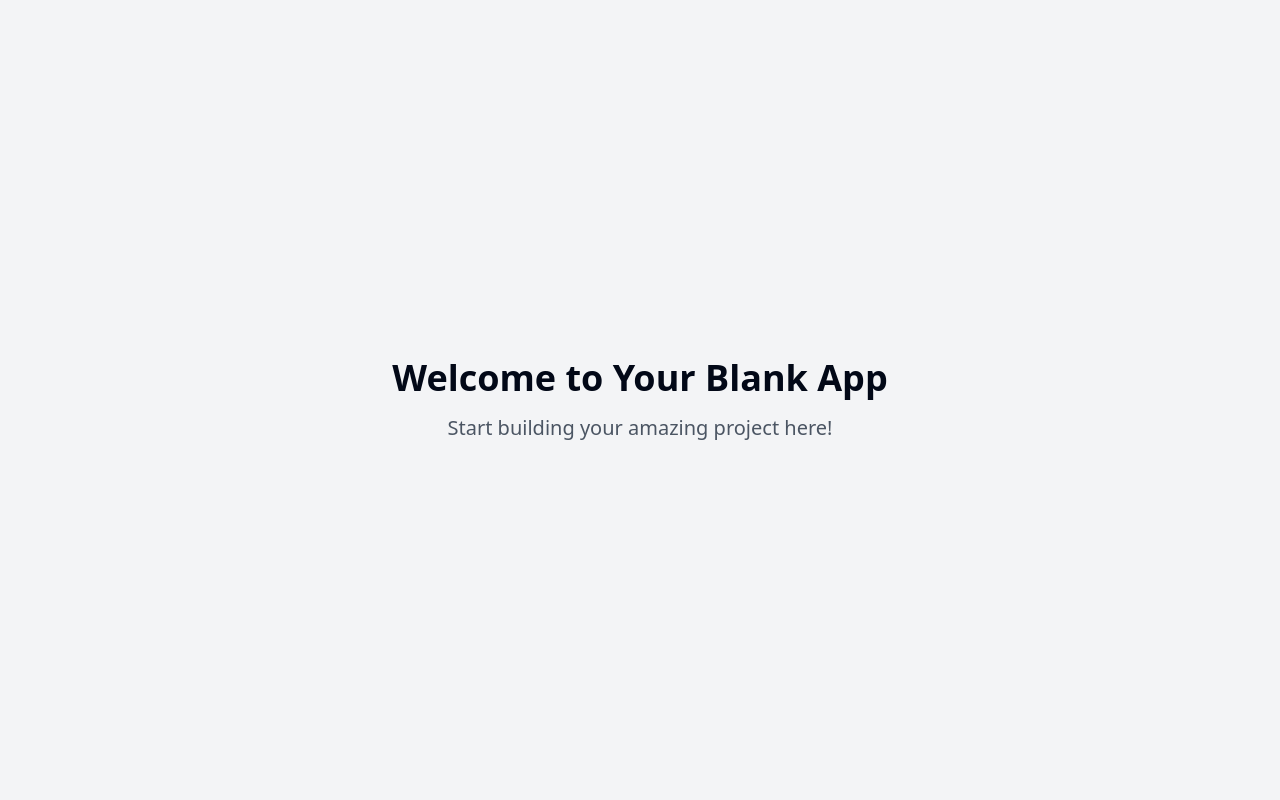
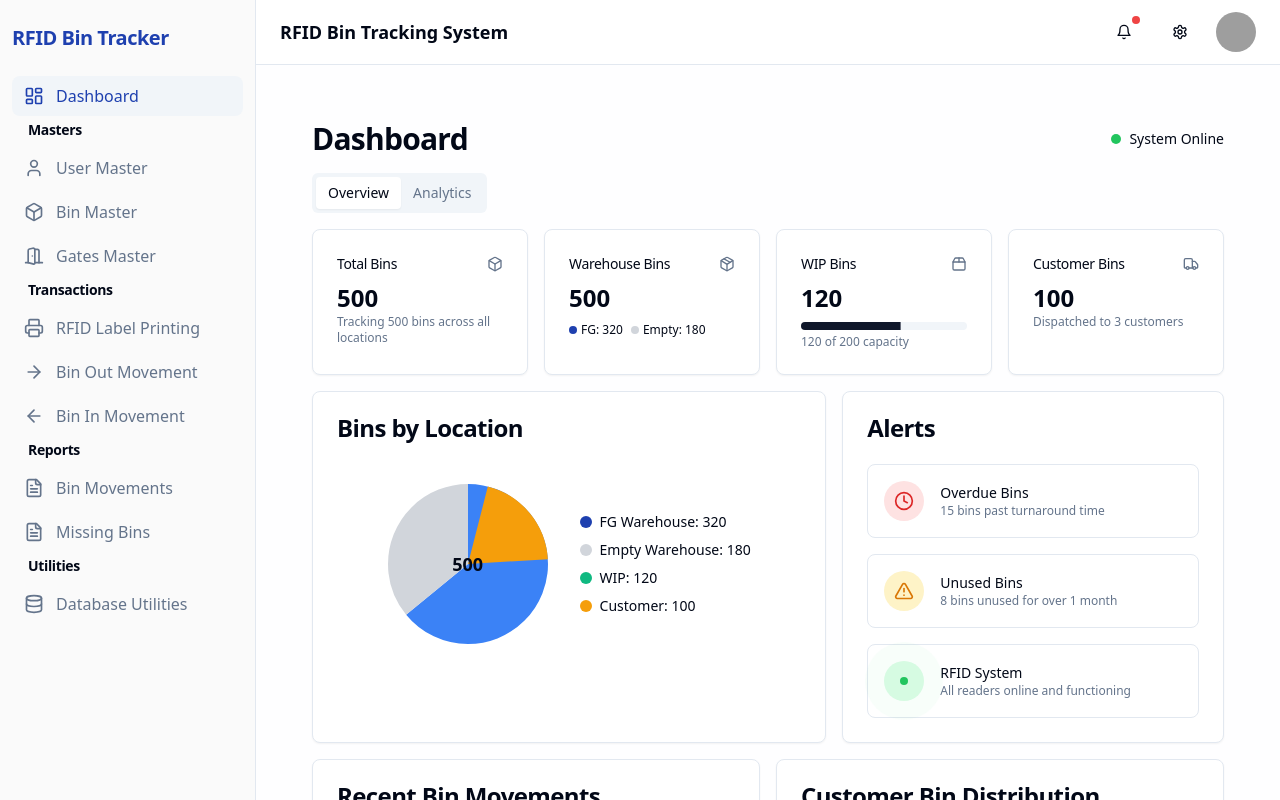
Before and after one commit to alsubhan/movtracker, a React (Vite) app: page / in a window 1280 px wide. Built offline with nearby package versions, Linux system fonts and the light colour scheme; grey boxes are pictures that could not be loaded.

Commit message:
Fix: Application not visible
The application was not visible. This commit addresses the issue.

```diff
--- a/src/components/layout/Header.tsx
+++ b/src/components/layout/Header.tsx
@@ -1,7 +1,7 @@
 
 import { Button } from "@/components/ui/button";
 import { Avatar, AvatarFallback, AvatarImage } from "@/components/ui/avatar";
-import { Bell, Settings } from "lucide-react";
+import { Bell, Settings, Menu } from "lucide-react";
 import { useToast } from "@/hooks/use-toast";
 
 export const Header = () => {
@@ -17,8 +17,13 @@ export const Header = () => {
   return (
     <header className="border-b bg-background sticky top-0 z-10">
       <div className="flex h-16 items-center justify-between px-6">
-        <div className="font-semibold text-lg text-foreground">
-          RFID Bin Tracking System
+        <div className="flex items-center">
+          <Button variant="ghost" size="icon" className="md:hidden mr-2">
+            <Menu className="h-5 w-5" />
+          </Button>
+          <div className="font-semibold text-lg text-foreground">
+            RFID Bin Tracking System
+          </div>
         </div>
         <div className="flex items-center gap-4">
           <Button
--- a/src/pages/Index.tsx
+++ b/src/pages/Index.tsx
@@ -1,11 +1,25 @@
-// Update this page (the content is just a fallback if you fail to update the page)
+
+import { useState } from "react";
+import Header from "@/components/layout/Header";
+import Sidebar from "@/components/layout/Sidebar";
+import { Dashboard } from "@/components/dashboard/Dashboard";
 
 const Index = () => {
+  const [isSidebarOpen, setIsSidebarOpen] = useState(true);
+
   return (
-    <div className="min-h-screen flex items-center justify-center bg-gray-100">
-      <div className="text-center">
-        <h1 className="text-4xl font-bold mb-4">Welcome to Your Blank App</h1>
-        <p className="text-xl text-gray-600">Start building your amazing project here!</p>
+    <div className="flex h-screen overflow-hidden bg-background">
+      {/* Sidebar */}
+      <div className={`${isSidebarOpen ? 'w-64' : 'w-0'} transition-all duration-300 ease-in-out`}>
+        <Sidebar />
+      </div>
+
+      {/* Main Content */}
+      <div className="flex flex-col flex-1 overflow-hidden">
+        <Header />
+        <main className="flex-1 overflow-y-auto p-6 bg-muted/10">
+          <Dashboard />
+        </main>
       </div>
     </div>
   );
```
